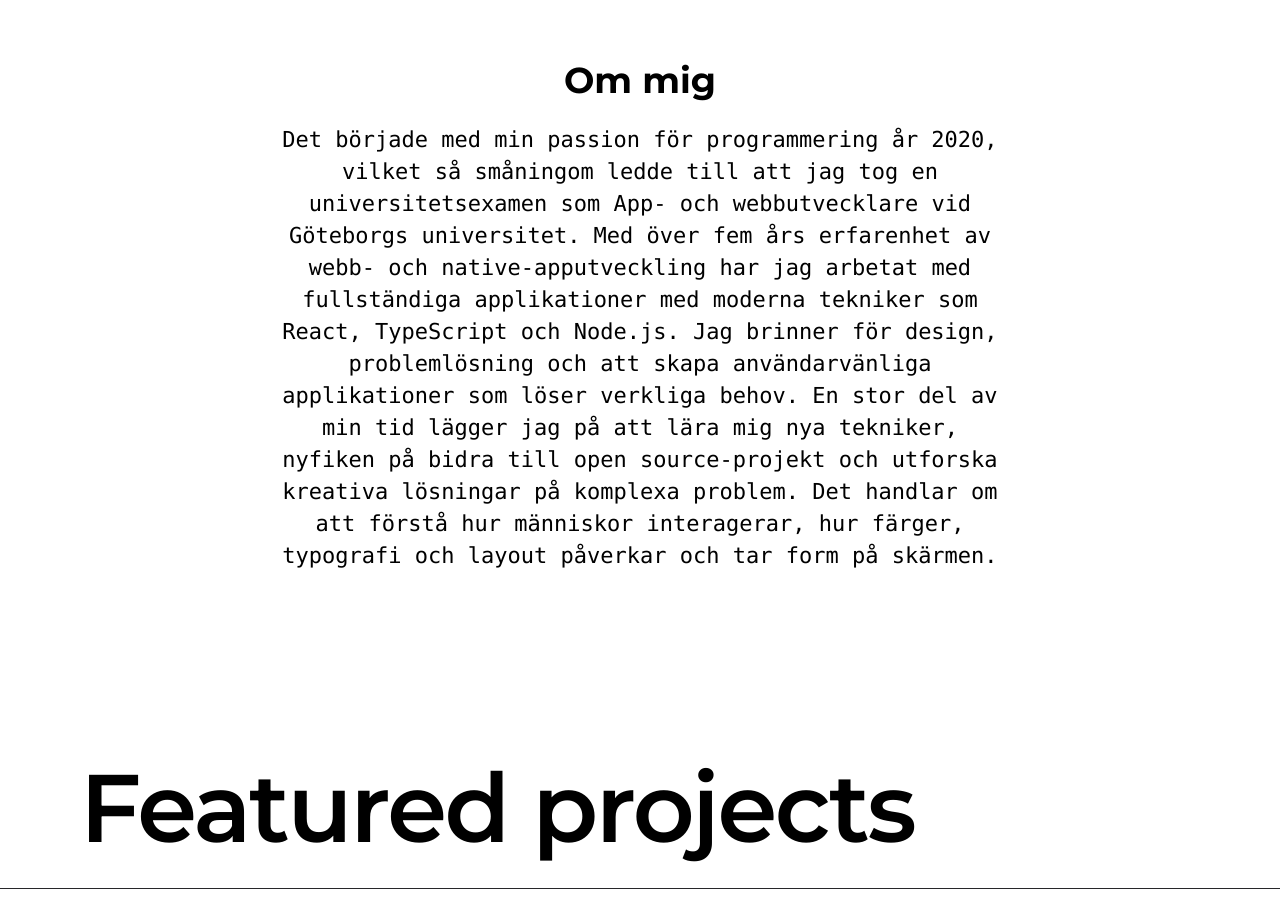
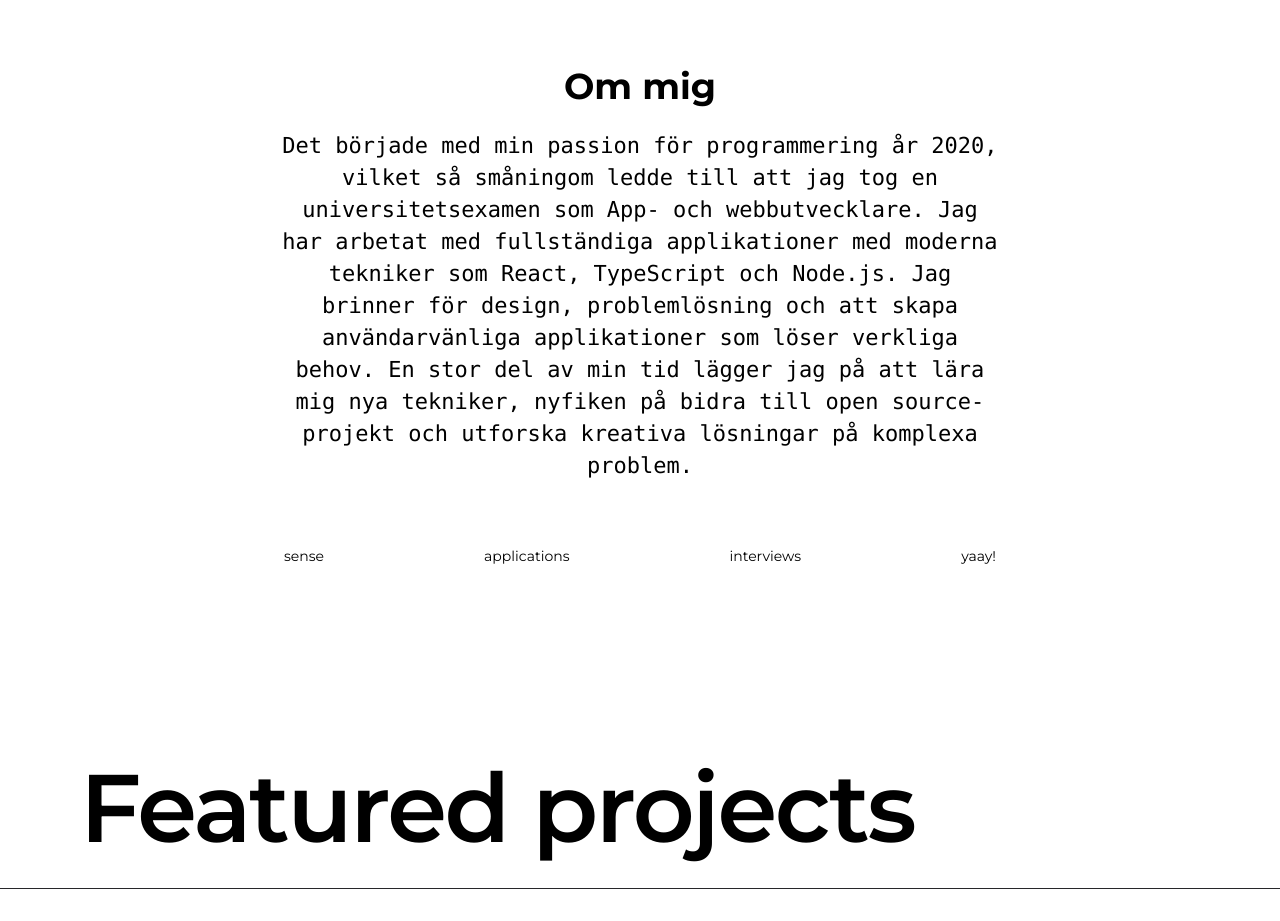
Before and after one commit to ns-develops/Portfolio-ns-dev.tech, a React (Vite) app: page / in a window 1280 px wide. Shown: the part 840-1761 px from the top of the page. Built offline with nearby package versions, Linux system fonts and the light colour scheme; a web font is replaced by a local one.

Commit message:
adding small fix

```diff
--- a/src/components/Info.jsx
+++ b/src/components/Info.jsx
@@ -77,7 +77,6 @@ import pictureMe from "../assets/new.jpg"; // importerar bilden
 /* =========================
   INFO – AKTIV
 ========================= */
-
 const Info = () => {
   return (
     <motion.div
@@ -109,10 +108,27 @@ const Info = () => {
         viewport={{ once: true, amount: 0.4 }}
         transition={{ duration: 1.1, ease: "easeOut" }}
       >
-        Det började med min passion för programmering år 2020, vilket så småningom ledde till att jag tog en universitetsexamen som App- och webbutvecklare vid Göteborgs universitet. Med över fem års erfarenhet av webb- och native-apputveckling har jag arbetat med fullständiga applikationer med moderna tekniker som React, TypeScript och Node.js.
+        Det började med min passion för programmering år 2020, vilket så småningom ledde till att jag tog en universitetsexamen som App- och webbutvecklare. Jag har arbetat med fullständiga applikationer med moderna tekniker som React, TypeScript och Node.js.
 
-        Jag brinner för design, problemlösning och att skapa användarvänliga applikationer som löser verkliga behov. En stor del av min tid lägger jag på att lära mig nya tekniker, nyfiken på bidra till open source-projekt och utforska kreativa lösningar på komplexa problem. Det handlar om att förstå hur människor interagerar, hur färger, typografi och layout påverkar och tar form på skärmen.
+        Jag brinner för design, problemlösning och att skapa användarvänliga applikationer som löser verkliga behov. En stor del av min tid lägger jag på att lära mig nya tekniker, nyfiken på bidra till open source-projekt och utforska kreativa lösningar på komplexa problem.
       </motion.p>
+
+{/* ===== TIMELINE / STATUS SEKTION ===== */}
+<motion.div
+  className="mt-16 flex flex-row items-center justify-center gap-24 md:gap-40 text-center flex-wrap"
+  initial={{ opacity: 0, y: 40 }}
+  whileInView={{ opacity: 1, y: 0 }}
+  viewport={{ once: true, amount: 0.4 }}
+  transition={{ duration: 0.8, ease: "easeOut" }}
+>
+  <span className="text-sm lowercase">sense</span>
+
+  <span className="text-sm lowercase">applications</span>
+
+  <span className="text-sm lowercase">interviews</span>
+
+  <span className="text-sm lowercase">Yaay!</span>
+</motion.div>
     </motion.div>
   );
 };
```
